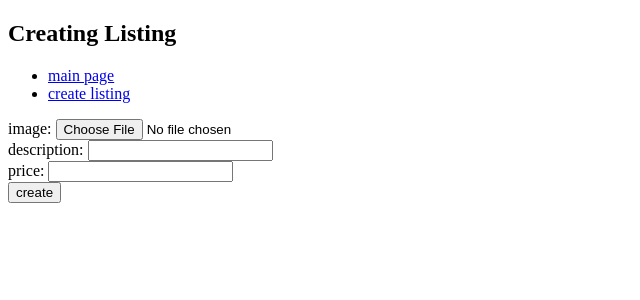
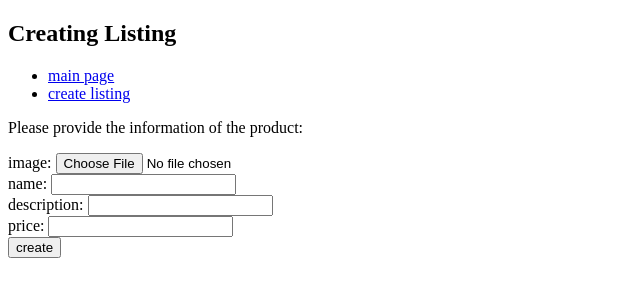
Before and after one commit to MaRonggg/E-Commerce-Website, a Python web app: template templates/create_listing.html in a window 1280 px wide. Shown: the top 300 px of the page, without its empty margins (0-640 px from the left). Run offline with Jinja, Linux system fonts and the light colour scheme; the template is opened without the code that fills it, so the values that code supplies are empty.

Commit message:
get-all-products

```diff
--- a/app/database.py
+++ /dev/null
@@ -1,4 +0,0 @@
-from flask_pymongo import MongoClient
-
-mongo_client = MongoClient('mongo')
-db = mongo_client['5bytes']
--- a/front_end/listing.js
+++ b/front_end/listing.js
@@ -1,12 +1,14 @@
 $('#createBtn').click(function() {
     const files = $('#imageInput')[0].files;
+    const name = $('#nameInput').val();
     const description = $('#descriptionInput').val();
     const price = $('#priceInput').val();
-    if (files.length > 0 && description.length > 0 &&price.length > 0) {
-        if (price.match(/^\d{1,}$/)) {
+    if (files.length > 0 && name.length > 0 && description.length > 0 && price.length > 0) {
+        if (price.match(/^\d+(.)?\d{1,2}$/)) {
             const image = files[0];
             const formData = new FormData();
             formData.append('image', image);
+            formData.append('name', name)
             formData.append('description', description);
             formData.append('price', price);
             $.ajax({
@@ -18,14 +20,28 @@ $('#createBtn').click(function() {
                 success: function (res) {
                     alert(res)
                     $('#imageInput').val('');
+                    $('#nameInput').val('');
                     $('#descriptionInput').val('');
                     $('#priceInput').val('');
                 }
             })
         } else {
-         alert('Please enter a proper price.')
+            document.getElementById('error').innerHTML = 'Please enter a proper price.';
         }
     } else {
-        alert('Please provide image, description, and price.')
+        document.getElementById('error').innerHTML = 'Please provide image, name, description, and price.';
     }
 })
+
+
+function get_all_products() {
+    $.get('/get-all-products', function (products) {
+        const productsDisplay = document.getElementById('products');
+        for (const product of products) {
+            productsDisplay.innerHTML += 'image' + product['product_image'] + '</br>' +
+                'product: ' + product['product_name'] + '<br/>' +
+                'descroption: ' + product['product_description'] + '<br/>' +
+                'price: ' + product['product_price'] + '<br/>' + '<br/>';
+        }
+    })
+}
--- a/templates/base.html
+++ b/templates/base.html
@@ -5,7 +5,7 @@
     <title>{% block title %}{% endblock %}</title>
     <script src="https://ajax.googleapis.com/ajax/libs/jquery/3.6.0/jquery.min.js"></script>
 </head>
-<body>
+<body {% block event %}{% endblock %}>
 {% block head %}{% endblock %}
 <ul>
   <li>
--- a/templates/create_listing.html
+++ b/templates/create_listing.html
@@ -9,12 +9,15 @@
 {% endblock %}
 
 {% block body %}
+    <p> Please provide the information of the product: </p>
+    <div id="error" style="color: red"></div>
     <label for="imageInput">image: </label>
     <input id="imageInput" type="file" name="image"><br/>
+    <label for="nameInput">name: </label>
+    <input id="nameInput" type="text" name="name"><br/>
     <label for="descriptionInput">description: </label>
     <input id="descriptionInput" type="text" name="description"><br/>
     <label for="priceInput">price: </label>
     <input id="priceInput" type="text" name="price"><br/>
     <button id="createBtn">create</button>
-    <div id="listings"></div>
 {% endblock %}
```
Also changed, not shown: app/server.py (deleted, +0 -20 lines), templates/main_page.html (+8 -0 lines), user_data/listing.py (+9 -7 lines).
